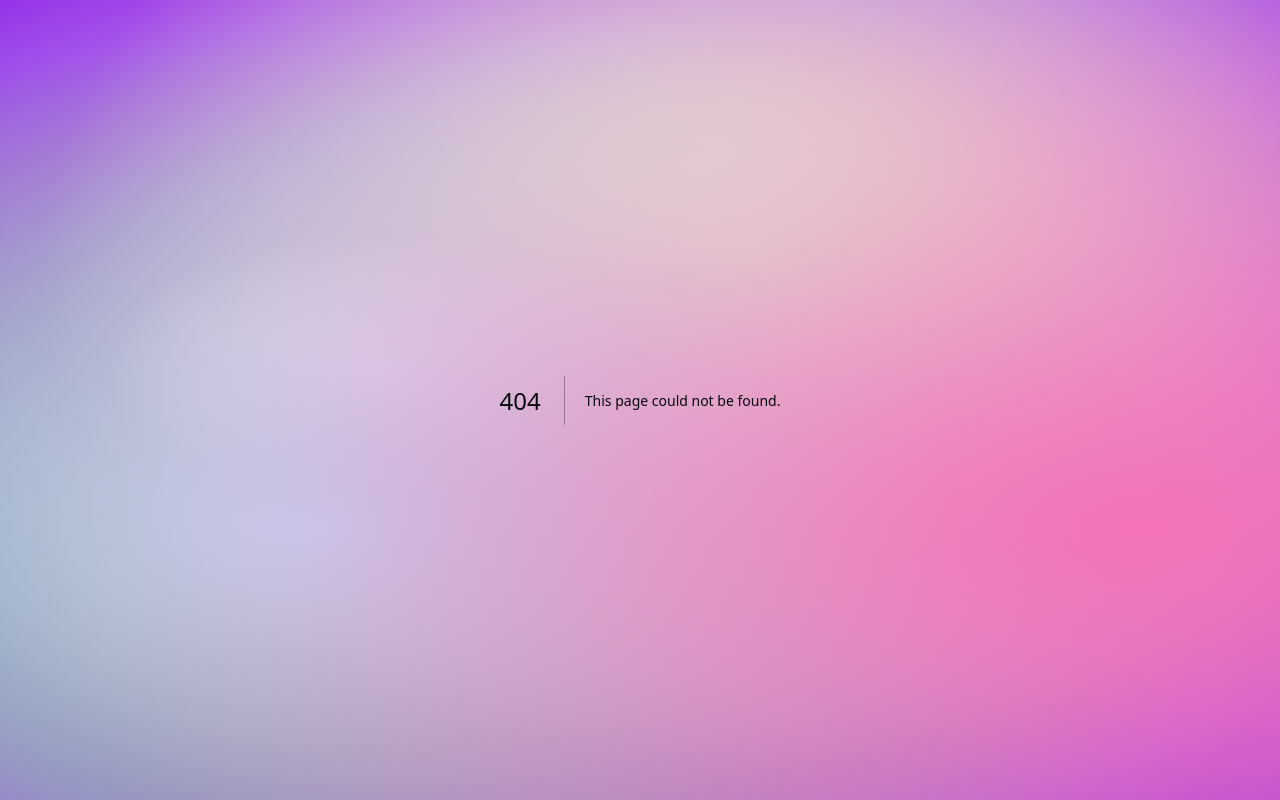
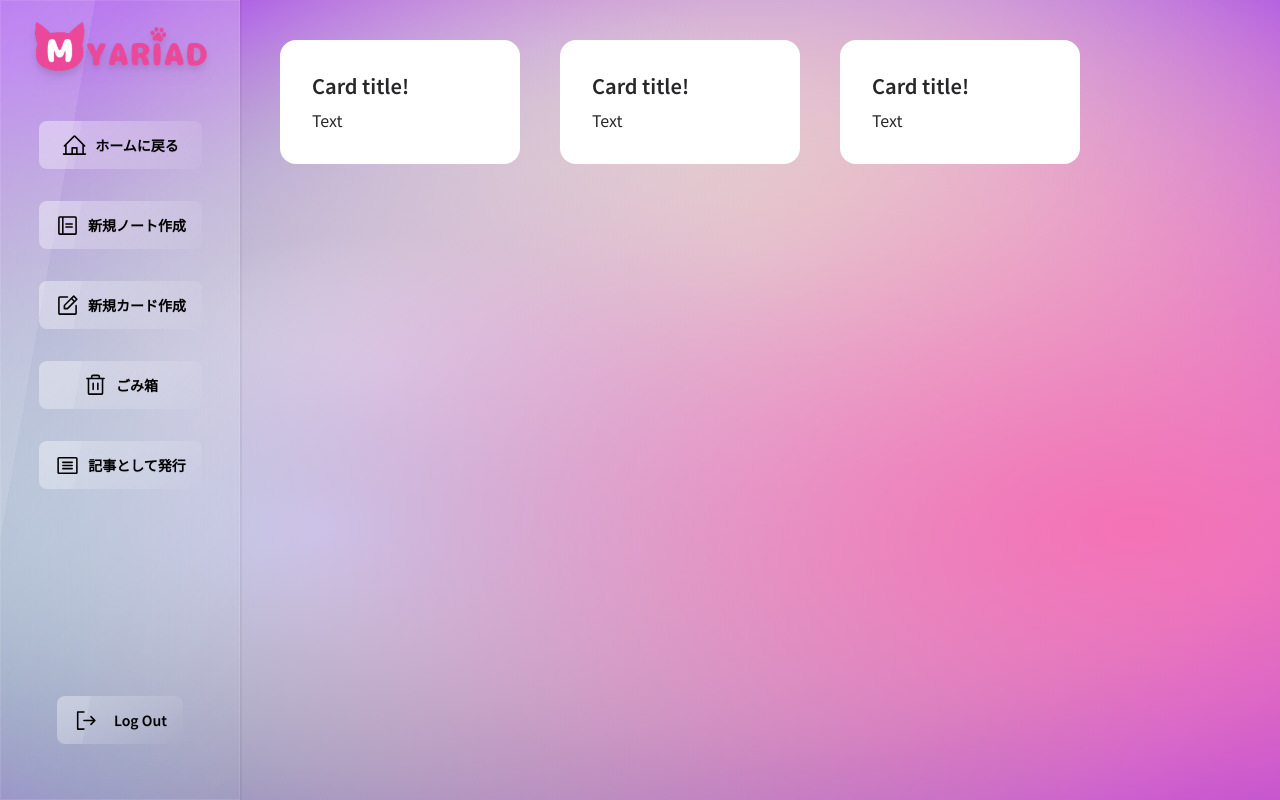
Before and after one commit to JuntaLaw/myariad-note, a Next.js app: page /publish in a window 1280 px wide. Before the commit this address had no page. Built offline with nearby package versions, Linux system fonts and the light colour scheme.

Commit message:
readme update

```diff
--- /dev/null
+++ b/app/publish/page.tsx
@@ -0,0 +1,33 @@
+"use client";
+import Sidebar from "@/components/navi/Sidebar";
+import Notebook from "@/components/ui/Card/Notebook";
+import CardNote from "@/components/ui/Card/CardNote";
+// import { createClient } from "@/utils/supabase/server";
+// import { redirect } from "next/navigation";
+import { useEffect, useState } from 'react';
+
+
+export default async function () {
+
+
+    return (
+        <div className="flex w-full">
+            <div>
+                <nav className="flex justify-start h-screen">
+                    <Sidebar />
+                </nav>
+            </div>
+
+            <div>
+
+                <main className="ml-10 mt-10 flex gap-10">
+                    <CardNote />
+                    <CardNote />
+                    <CardNote />
+                </main>
+            </div>
+
+
+        </div>
+    );
+}
```
Also changed, not shown: 1 other file (tests, documents, lock files or other folders).
